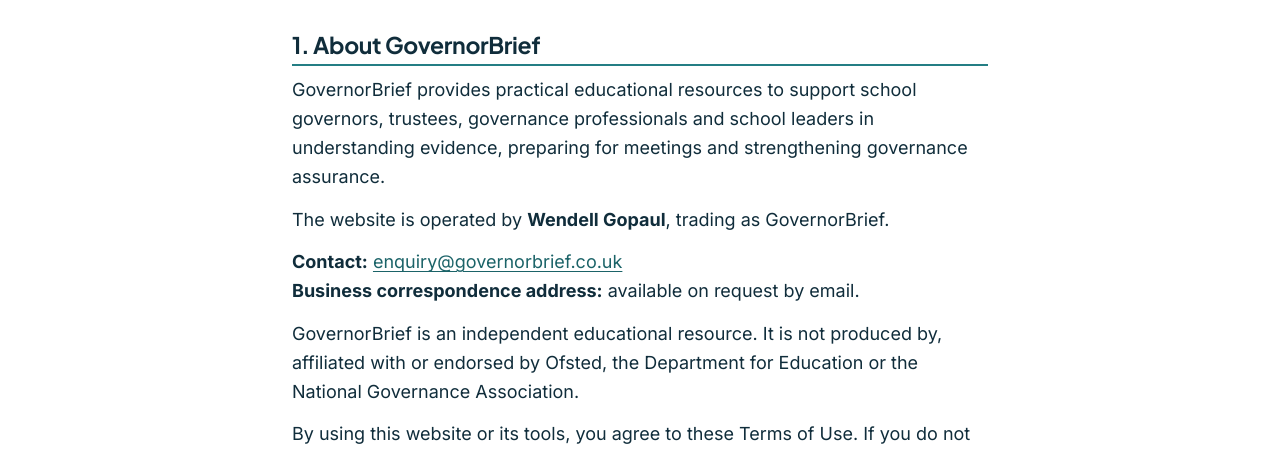
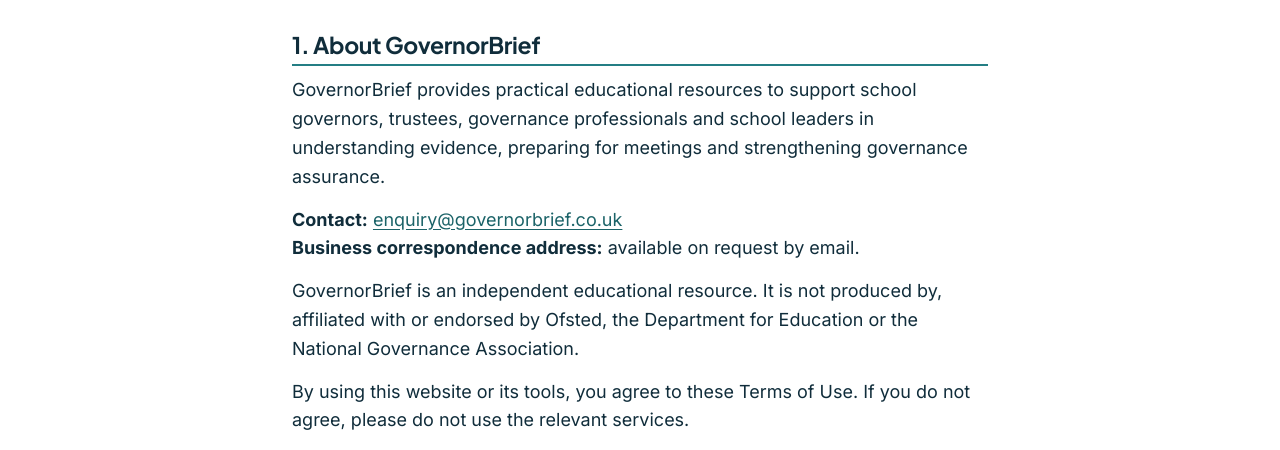
Before and after one commit to leoanthony2009-crypto/govcopilotinsight, a plain HTML site: page terms.html in a window 1280 px wide. Shown: the part 277-727 px from the top of the page. Drawn offline with Linux system fonts and the light colour scheme.

Commit message:
Terms: remove the 'operated by ... trading as GovernorBrief' lines
Co-Authored-By: Claude Fable 5.2 <noreply@anthropic.com>
Claude-Session: https://claude.ai/code/session_014ecwWgzbSUNwjQ5dELonh7

```diff
--- a/terms.html
+++ b/terms.html
@@ -16,7 +16,6 @@
 <p class="sub"><b>Effective date:</b> 15 November 2026<br><b>Last reviewed:</b> 19 November 2026<br><b>Website:</b> governorbrief.co.uk</p>
 <h2>1. About GovernorBrief</h2>
 <p>GovernorBrief provides practical educational resources to support school governors, trustees, governance professionals and school leaders in understanding evidence, preparing for meetings and strengthening governance assurance.</p>
-<p>The website is operated by <b>Wendell Gopaul</b>, trading as GovernorBrief.</p>
 <p><b>Contact:</b> <a href="mailto:enquiry@governorbrief.co.uk">enquiry@governorbrief.co.uk</a><br><b>Business correspondence address:</b> available on request by email.</p>
 <p>GovernorBrief is an independent educational resource. It is not produced by, affiliated with or endorsed by Ofsted, the Department for Education or the National Governance Association.</p>
 <p>By using this website or its tools, you agree to these Terms of Use. If you do not agree, please do not use the relevant services.</p>
@@ -182,7 +181,7 @@
 </details>
 <h2>15. Contact</h2>
 <p>For questions about these Terms, please contact:</p>
-<p><b>GovernorBrief</b><br>Email: <a href="mailto:enquiry@governorbrief.co.uk">enquiry@governorbrief.co.uk</a><br>Operated by: Wendell Gopaul, trading as GovernorBrief<br>Address: available on request by email</p>
+<p><b>GovernorBrief</b><br>Email: <a href="mailto:enquiry@governorbrief.co.uk">enquiry@governorbrief.co.uk</a><br>Address: available on request by email</p>
 </div>
 </main>
 <footer class="sitefoot">
```
